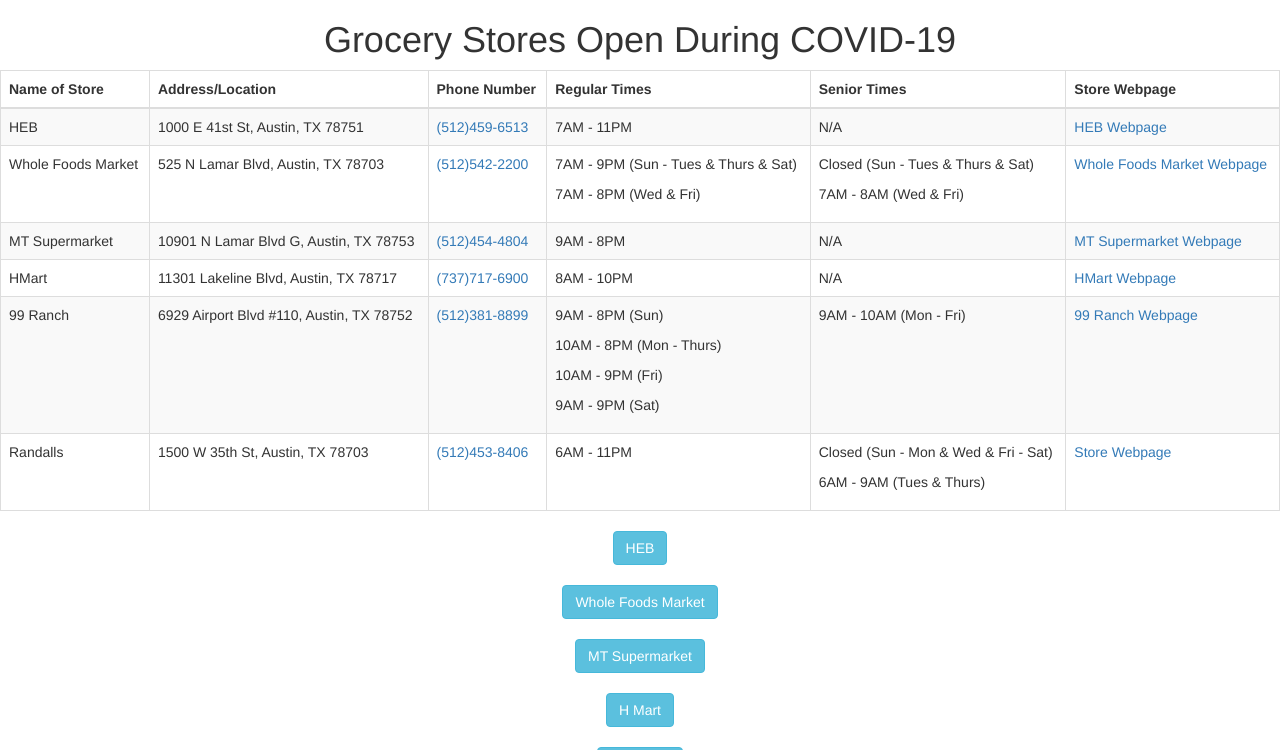
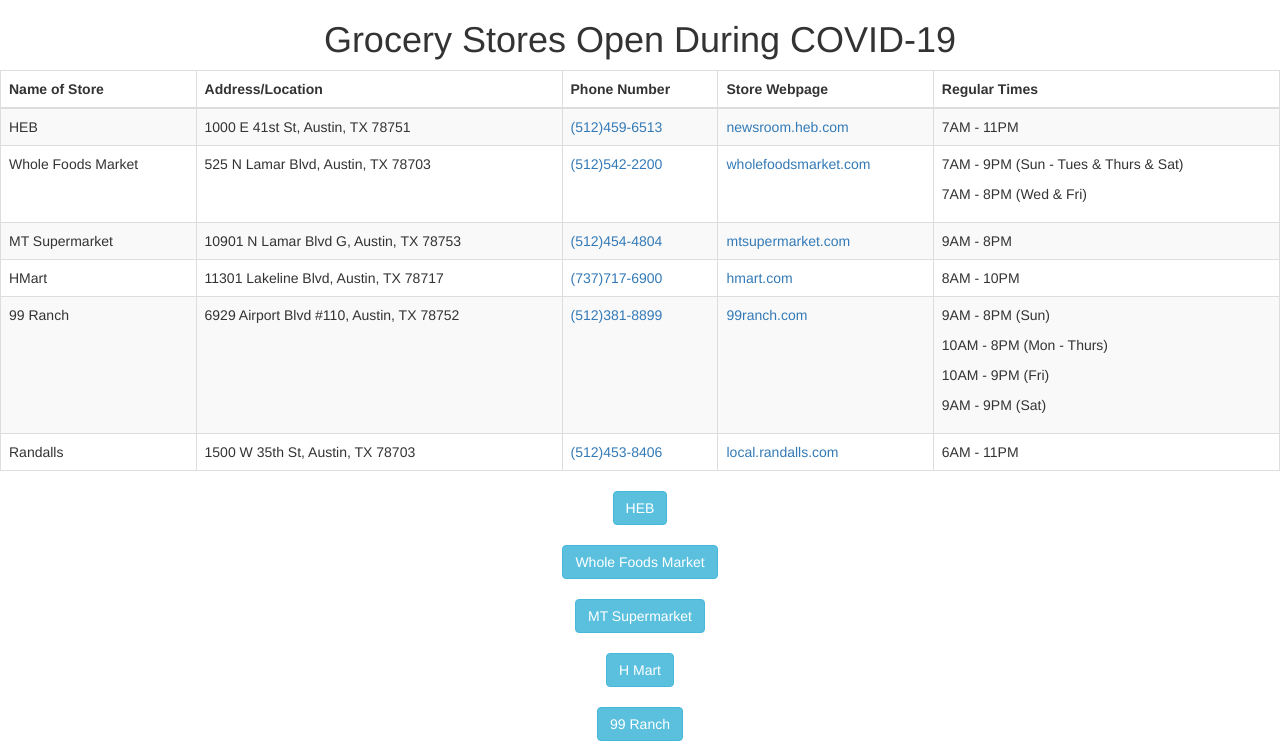
Before and after one commit to hmallidi/quarantine-fighter, a Flask app: page /grocery in a window 1280 px wide. Shown: the part 52-802 px from the top of the page. Run offline with Flask 2, Linux system fonts and the light colour scheme; some libraries are stand-ins or nearby versions.

Commit message:
fixed the table for grocery.html and fixed an unseen-before typo

```diff
--- a/templates/about.html
+++ b/templates/about.html
@@ -85,7 +85,7 @@
 		        <p style="text-indent: 40px">angela_cao@utexas.com</p>
 		        <div style="width:200px;border: 1px solid #d0d0d0;"></div>
 		 		<ul>
-		 			<li>Commits: 30</li>
+		 			<li>Commits: 31</li>
 		 			<li>Issues: 18</li>
 		 			<li>Unit Tests: 0</li>
 		 		</ul>
--- a/templates/grocery.html
+++ b/templates/grocery.html
@@ -74,9 +74,8 @@
                     <th>Name of Store</th>
                     <th>Address/Location</th>
                     <th>Phone Number</th>
+                    <th>Store Webpage</th>
                     <th>Regular Times</th>
-                    <th>Senior Times</th>
-                    <th>Store Webpage</th>
                 </tr>
             </thead>
             <tbody>
@@ -84,74 +83,64 @@
                     <td>HEB</td>
                     <td>1000 E 41st St, Austin, TX 78751</td>
                     <td><a href="tel: 512-459-6513">(512)459-6513</a></td>
+                    <td><a href="https://newsroom.heb.com/hancock-center-h%E2%80%91e%E2%80%91b/" target="_blank">newsroom.heb.com</a></td>
                     <td>7AM - 11PM</td>
-                    <td>N/A</td>
-                    <td><a href="https://newsroom.heb.com/hancock-center-h%E2%80%91e%E2%80%91b/" target="_blank">HEB Webpage</a></td>
                 </tr>
                 <tr>
                     <td>Whole Foods Market</td>
                     <td>525 N Lamar Blvd, Austin, TX 78703</td>
                     <td><a href="tel: 512-542-2200">(512)542-2200</a></td>
+                    <td><a href="https://www.wholefoodsmarket.com/stores/lamar" target="_blank">wholefoodsmarket.com</a></td>
                     <td>
                         <p>7AM - 9PM (Sun - Tues & Thurs & Sat)</p>
                         <p>7AM - 8PM (Wed & Fri)</p>
                     </td>
-                    <td>
-                        <p>Closed (Sun - Tues & Thurs & Sat)</p>
-                        <p>7AM - 8AM (Wed & Fri)</p>
-                    </td>
-                    <td><a href="https://www.wholefoodsmarket.com/stores/lamar" target="_blank">Whole Foods Market Webpage</a></td>
                 </tr>
                 <tr>
                     <td>MT Supermarket</td>
                     <td>10901 N Lamar Blvd G, Austin, TX 78753</td>
                     <td><a href="tel: 512-454-4804">(512)454-4804</a></td>
+                    <td><a href="http://mtsupermarket.com" target="_blank">mtsupermarket.com</a></td>
                     <td>9AM - 8PM</td>
-                    <td>N/A</td>
-                    <td><a href="https://www.wholefoodsmarket.com/stores/lamar" target="_blank">MT Supermarket Webpage</a></td>
                 </tr>
                 <tr>
                     <td>HMart</td>
                     <td>11301 Lakeline Blvd, Austin, TX 78717</td>
                     <td><a href="tel: 737-717-6900">(737)717-6900</a></td>
+                    <td><a href="https://www.hmart.com/storelocator/index/index/id/61/" target="_blank">hmart.com</a></td>
                     <td>8AM - 10PM</td>
-                    <td>N/A</td>
-                    <td><a href="http://mtsupermarket.com" target="_blank">HMart Webpage</a></td>
                 </tr>
                 <tr>
                     <td>99 Ranch</td>
                     <td>6929 Airport Blvd #110, Austin, TX 78752</td>
                     <td><a href="tel: 512-381-8899">(512)381-8899</a></td>
+                    <td><a href="https://www.99ranch.com/stores/austin" target="_blank">99ranch.com</a></td>
                     <td>
                         <p>9AM - 8PM (Sun)</p>
                         <p>10AM - 8PM (Mon - Thurs)</p>
                         <p>10AM - 9PM (Fri)</p>
                         <p>9AM - 9PM (Sat)</p>
                     </td>
-                    <td>9AM - 10AM (Mon - Fri)</td>
-                    <td><a href="https://www.99ranch.com/stores/austin" target="_blank">99 Ranch Webpage</a></td>
                 </tr>
                 <tr>
                     <td>Randalls</td>
                     <td>1500 W 35th St, Austin, TX 78703</td>
                     <td><a href="tel: 512-453-8406">(512)453-8406</a></td>
+                    <td>
+                        <a href="https://local.randalls.com/tx/austin/1500-w-35th-st.html" target="_blank">local.randalls.com</a>
+                    </td>
                     <td>6AM - 11PM</td>
-                    <td>
-                        <p>Closed (Sun - Mon & Wed & Fri - Sat)</p>
-                        <p>6AM - 9AM (Tues & Thurs)</p>
-                    </td>
-                    <td>
-                        <a href="https://local.randalls.com/tx/austin/1500-w-35th-st.html" target="_blank">Store Webpage</a>
-                    </td>
                 </tr>
             </tbody>
         </table>
+        <!--
         <script>
             $(document).ready(function() {
                 $('#groceryTable').DataTable();
                 $('.dataTables_length').addClass('bs-select');
             });
         </script>
+    -->
     </center>
     <center>
         <!--Collapsable buttons to showcase information from table-->
```
